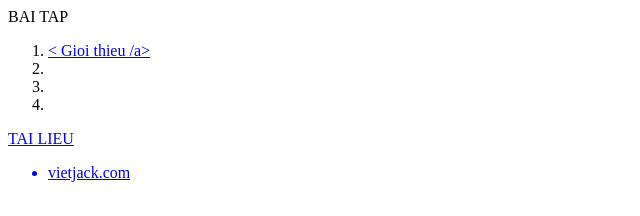
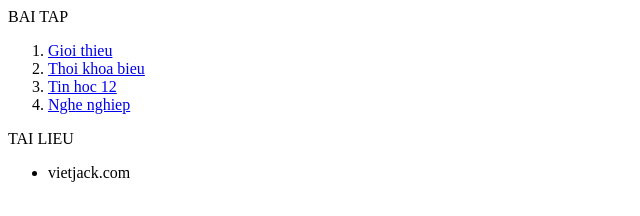
Before and after one commit to nguyenlethaonhi2702-cmd/ThaoNhi, a plain HTML site: page list.html in a window 1280 px wide. Shown: the whole page, without its empty margins (0-640 px from the left). Drawn offline with Linux system fonts and the light colour scheme.

Commit message:
Update list.html

```diff
--- a/list.html
+++ b/list.html
@@ -5,10 +5,10 @@
   <body>
     BAI TAP
     <ol>
-      <li><a href="Content/Gioithieu.html" target="noidung">< Gioi thieu /a></li>
-      <li><a href="Content/tkb.html" target="noidung"><Thoi khoa bieu /a></li>
-      <li><a href="Content/tinhoc12.html" target="noidung"><Tin hoc 12 /a></li>
-      <li><a href="Content/nghenghiep.html" target="noidung"><Nghe nghiep /a></li>
+      <li><a href="Content/Gioithieu.html" target="noidung">Gioi thieu </a></li>
+      <li><a href="Content/tkb.html" target="noidung">Thoi khoa bieu</a></li>
+      <li><a href="Content/tinhoc12.html" target="noidung">Tin hoc 12</a></li>
+      <li><a href="Content/nghenghiep.html" target="noidung">Nghe nghiep</a></li>
     </ol>
     TAI LIEU
     <ul>
```
